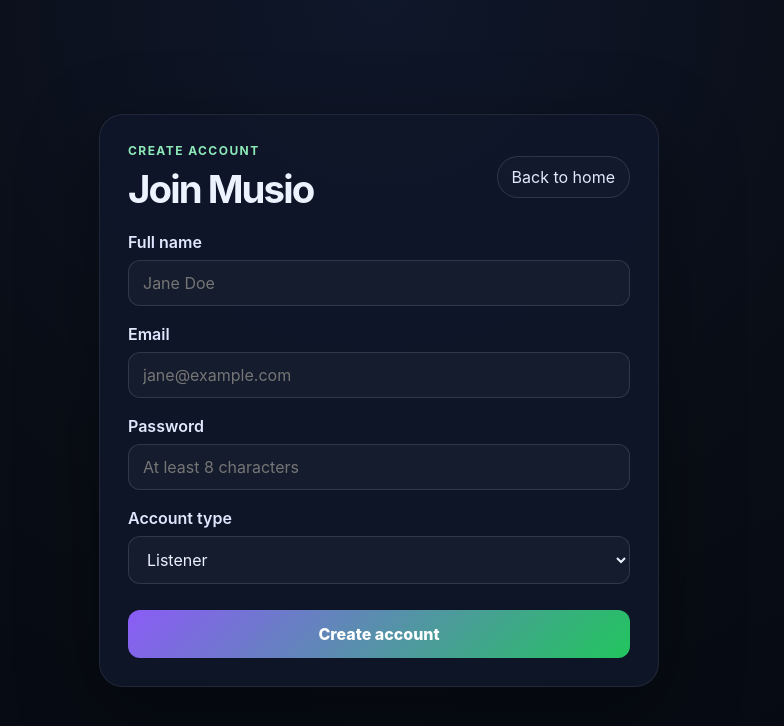
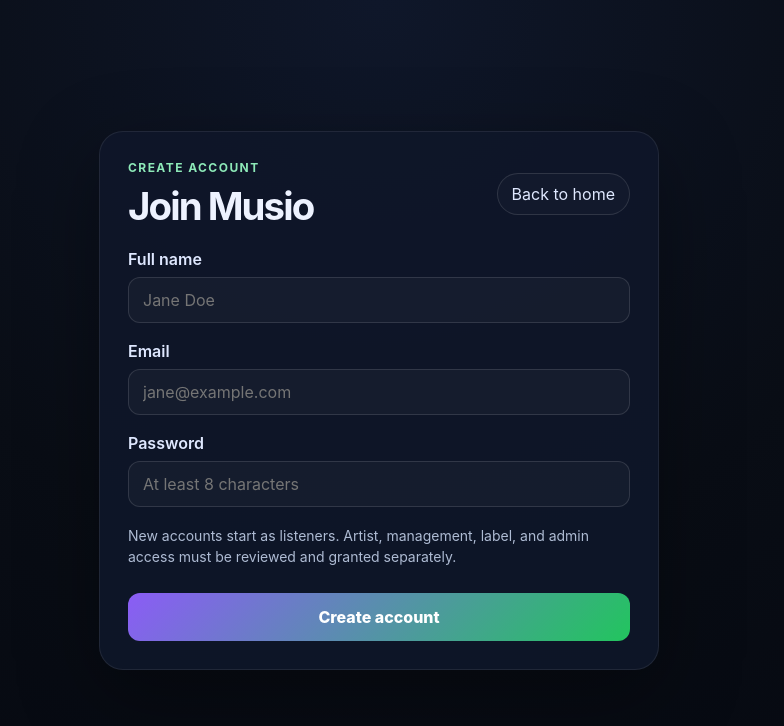
Before and after one commit to bedober/Musio, a Next.js app: page /signup in a window 1280 px wide. Shown: the top 726 px of the page, without its empty margins (261-1045 px from the left). Built offline with nearby package versions, Linux system fonts and the light colour scheme.

Commit message:
Restrict public signup to listener accounts

```diff
--- a/app/signup/page.tsx
+++ b/app/signup/page.tsx
@@ -1,15 +1,12 @@
 "use client";
 
 import { useState } from "react";
-
-const roles = ["Listener", "Artist", "Management", "Label", "Platform Admin"];
 
 export default function SignupPage() {
   const [form, setForm] = useState({
     fullName: "",
     email: "",
     password: "",
-    role: "Listener",
   });
   const [isSubmitting, setIsSubmitting] = useState(false);
   const [error, setError] = useState("");
@@ -40,12 +37,7 @@ export default function SignupPage() {
       }
 
       setSuccess(result?.message || "Account created successfully.");
-      setForm({
-        fullName: "",
-        email: "",
-        password: "",
-        role: "Listener",
-      });
+      setForm({ fullName: "", email: "", password: "" });
     } catch (submissionError) {
       setError(submissionError instanceof Error ? submissionError.message : "Unable to create account.");
     } finally {
@@ -105,21 +97,7 @@ export default function SignupPage() {
             />
           </label>
 
-          <label style={styles.field}>
-            <span style={styles.label}>Account type</span>
-            <select
-              name="role"
-              value={form.role}
-              onChange={handleChange}
-              style={styles.input}
-            >
-              {roles.map((role) => (
-                <option key={role} value={role}>
-                  {role}
-                </option>
-              ))}
-            </select>
-          </label>
+          <p style={styles.helper}>New accounts start as listeners. Artist, management, label, and admin access must be reviewed and granted separately.</p>
 
           {error ? <p style={styles.error}>{error}</p> : null}
           {success ? <p style={styles.success}>{success}</p> : null}
@@ -214,6 +192,12 @@ const styles: Record<string, React.CSSProperties> = {
     cursor: "pointer",
     fontSize: 16,
   },
+  helper: {
+    margin: 0,
+    color: "#aebbd3",
+    fontSize: 14,
+    lineHeight: 1.5,
+  },
   error: {
     margin: 0,
     color: "#fca5a5",
```
